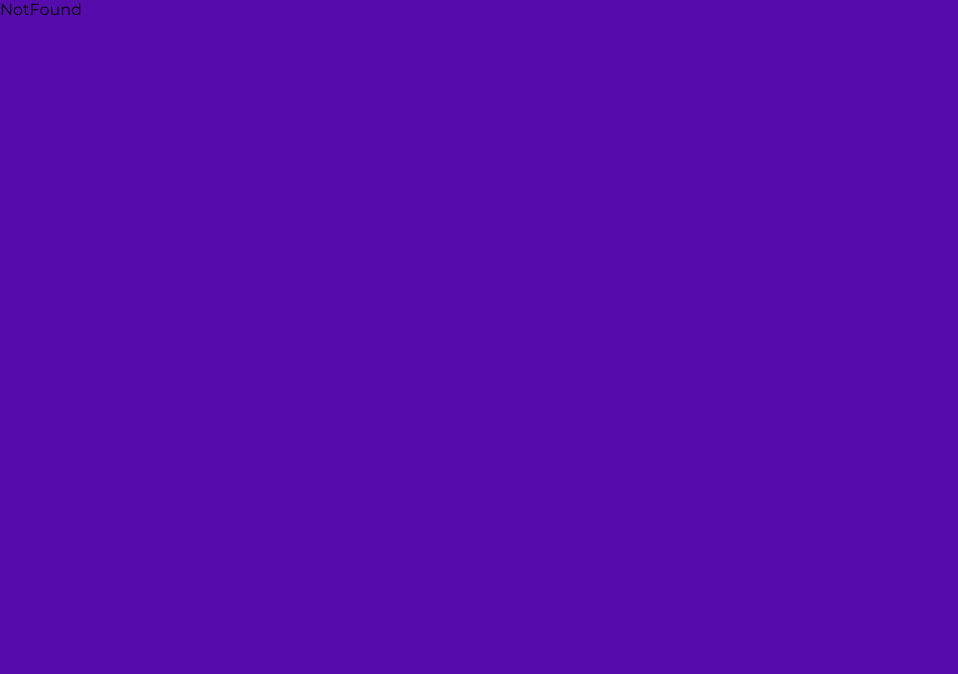
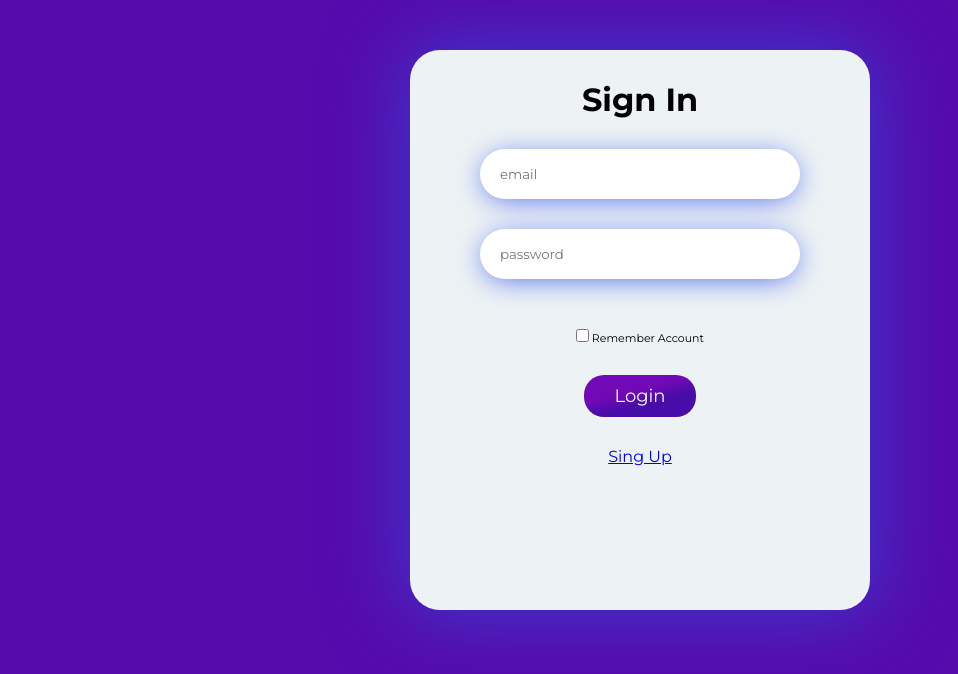
Before and after one commit to JacoboArcila/react-log, a React (Create React App) app: page /react-log/signIn in a window 1280 px wide. Shown: the top 674 px of the page, without its empty margins (0-958 px from the left). Built offline with nearby package versions, Linux system fonts and the light colour scheme.

Commit message:
gh-pages

```diff
--- a/package.json
+++ b/package.json
@@ -2,10 +2,12 @@
   "name": "rutas-anidadas",
   "version": "0.1.0",
   "private": true,
+  "homepage": "http://jacoboarcila.github.io/react-log/",
   "dependencies": {
     "@testing-library/jest-dom": "^5.16.4",
     "@testing-library/react": "^13.3.0",
     "@testing-library/user-event": "^13.5.0",
+    "gh-pages": "^4.0.0",
     "react": "^18.2.0",
     "react-dom": "^18.2.0",
     "react-router-dom": "^6.3.0",
@@ -18,7 +20,9 @@
     "start": "react-scripts start",
     "build": "react-scripts build",
     "test": "react-scripts test",
-    "eject": "react-scripts eject"
+    "eject": "react-scripts eject",
+    "predeploy": "npm run build",
+    "deploy": "gh-pages -d build"
   },
   "eslintConfig": {
     "extends": [
--- a/src/App.js
+++ b/src/App.js
@@ -21,10 +21,10 @@ function App() {
     <BrowserRouter>
       <GlobalStyles />
       <Routes>
-        <Route path="/signIn" element={<SignIn setIsLogged={setIsLogged} userInfo={userInfo} />} />
-        <Route path="/signUp" element={<SignUp userRegistry={handlerUserRegistry} />} />
+        <Route path="/react-log/signIn" element={<SignIn setIsLogged={setIsLogged} userInfo={userInfo} />} />
+        <Route path="/react-log/signUp" element={<SignUp userRegistry={handlerUserRegistry} />} />
         <Route element={<ProtectedRoutes isLogged={isLogged} />} >
-          <Route path="/" element={<Home />} />
+          <Route path="/react-log/home" element={<Home />} />
         </Route>
         <Route path='*' element={<NotFound />} />
       </Routes>
--- a/src/pages/signIn/SignIn.js
+++ b/src/pages/signIn/SignIn.js
@@ -13,7 +13,7 @@ const SignIn = ({ setIsLogged, userInfo }) => {
       signIn.password === userInfo.password
     ) {
       setIsLogged(true);
-      navigate("/");
+      navigate("/react-log/home");
       const Toast = Swal.mixin({
         toast: true,
         position: "bottom-end",
@@ -54,7 +54,7 @@ const SignIn = ({ setIsLogged, userInfo }) => {
         <ContainerText>
           <p><input type="checkbox" /> Remember Account</p>
           <Button type="submit">Login</Button>
-          <Link to="/signUp">Sing Up</Link>
+          <Link to="/react-log/signUp">Sing Up</Link>
         </ContainerText>
       </Form>
     </Container>
--- a/src/pages/signUp/SignUp.js
+++ b/src/pages/signUp/SignUp.js
@@ -24,7 +24,7 @@ const SignUp = ({ userRegistry }) => {
         text: "Fill in all the fields!",
       });
     } else {
-      navigate("/signIn");
+      navigate("/react-log/signIn");
       userRegistry(value);
       const Toast = Swal.mixin({
         toast: true,
@@ -58,7 +58,7 @@ const SignUp = ({ userRegistry }) => {
         <ContainerText>
           <p><input type="checkbox" /> I read and agree to <span> Terms & Conditions </span></p>
           <Button type="submit">Create Account</Button>
-          <p>Alredy have an account? <Link to="/signIn">Sing In</Link></p>
+          <p>Alredy have an account? <Link to="/react-log/signIn">Sing In</Link></p>
         </ContainerText>
       </Form>
     </Container>
```
Also changed, not shown: 1 other file (tests, documents, lock files or other folders).
